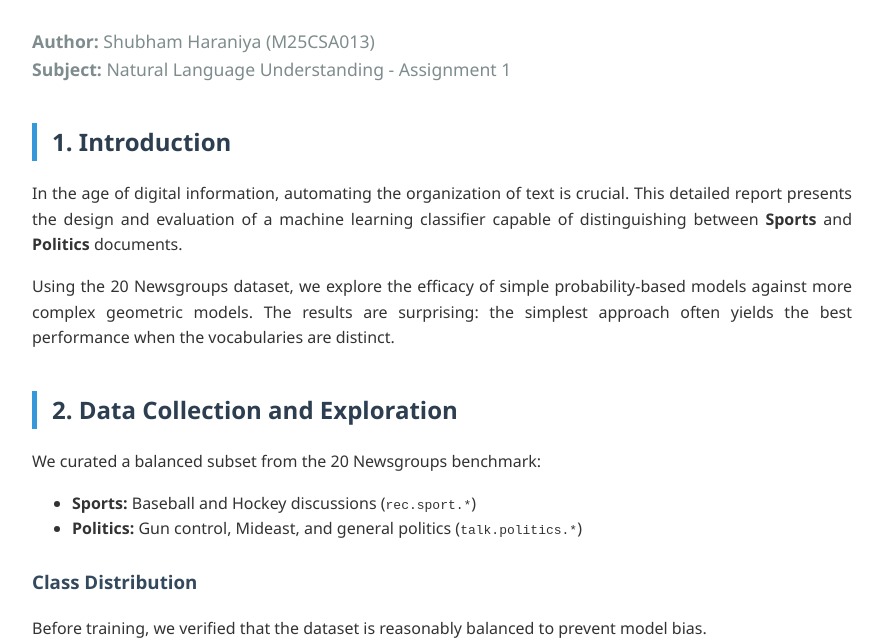
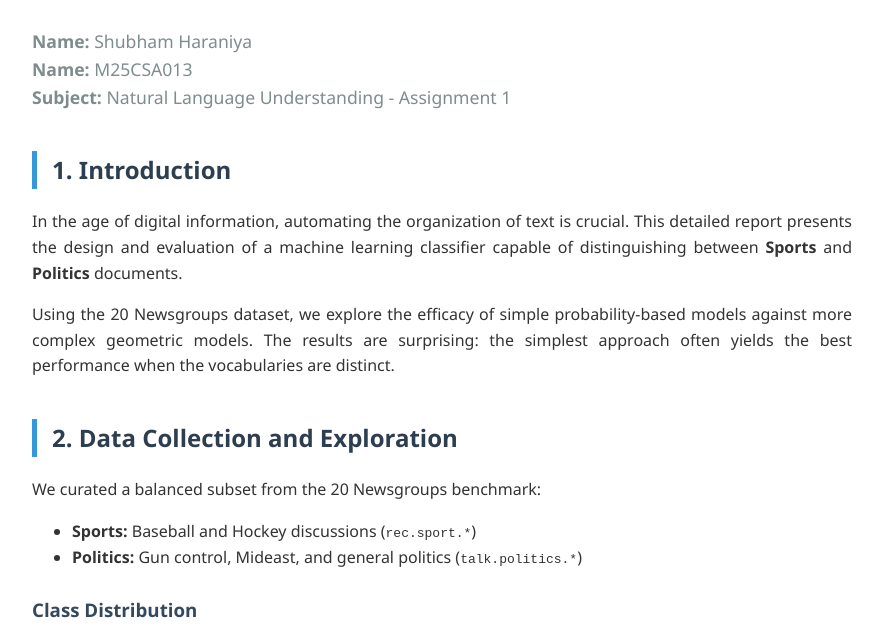
Before and after one commit to ShubhamHaraniya/Natural-Language-Understanding, a plain HTML site: page index.html in a window 1280 px wide. Shown: the part 174-814 px from the top of the page, without its empty margins (198-1081 px from the left). Drawn offline with Linux system fonts and the light colour scheme.

Commit message:
Update index.html

```diff
--- a/index.html
+++ b/index.html
@@ -4,7 +4,7 @@
 <head>
     <meta charset="UTF-8">
     <meta name="viewport" content="width=device-width, initial-scale=1.0">
-    <title>Problem 4: Sports OR Politics - Detailed Report</title>
+    <title>Problem 4: Sports OR Politics</title>
     <style>
         body {
             font-family: 'Segoe UI', Tahoma, Geneva, Verdana, sans-serif;
@@ -136,7 +136,8 @@
     <div class="container">
         <h1>Problem 4: Sports OR Politics</h1>
         <div class="meta">
-            <strong>Author:</strong> Shubham Haraniya (M25CSA013)<br>
+            <strong>Name:</strong> Shubham Haraniya<br>
+            <strong>Name:</strong> M25CSA013<br>
             <strong>Subject:</strong> Natural Language Understanding - Assignment 1
         </div>
 
@@ -306,4 +307,5 @@
     </div>
 </body>
 
+
 </html>
```
